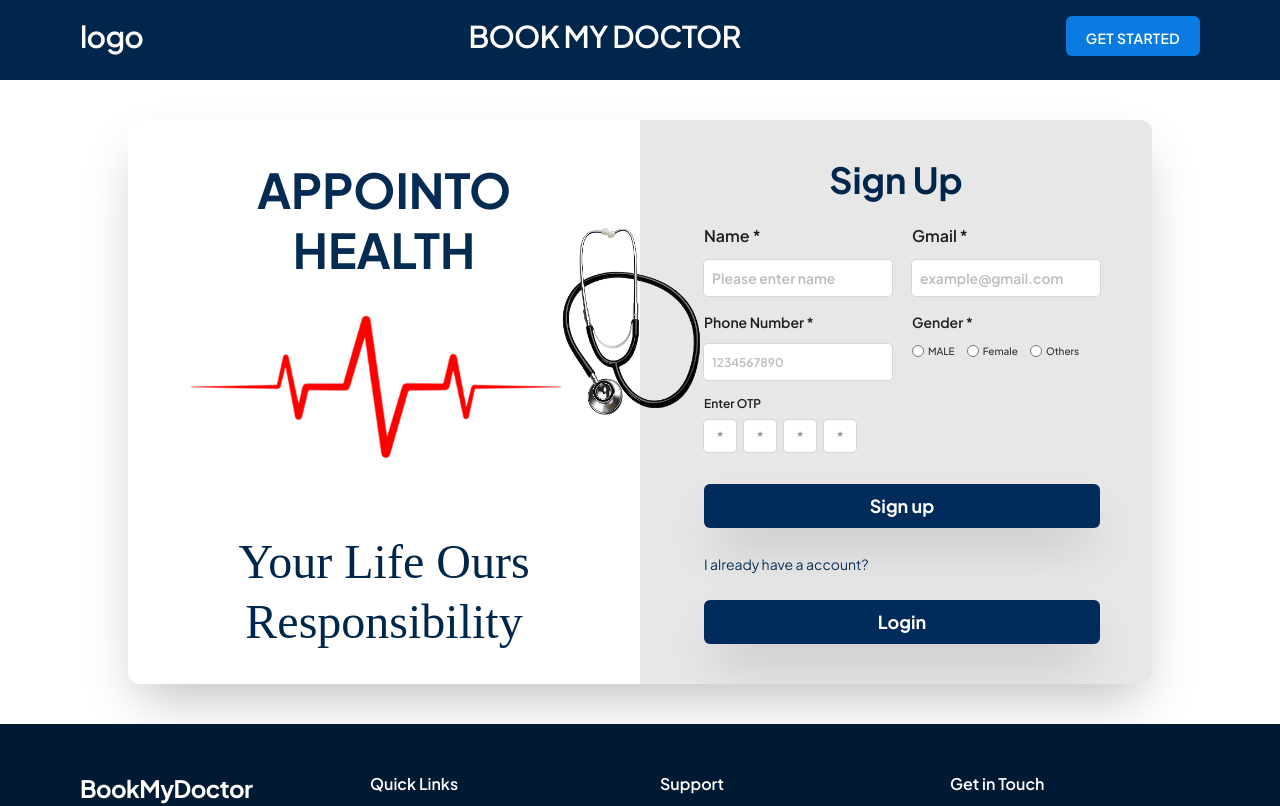
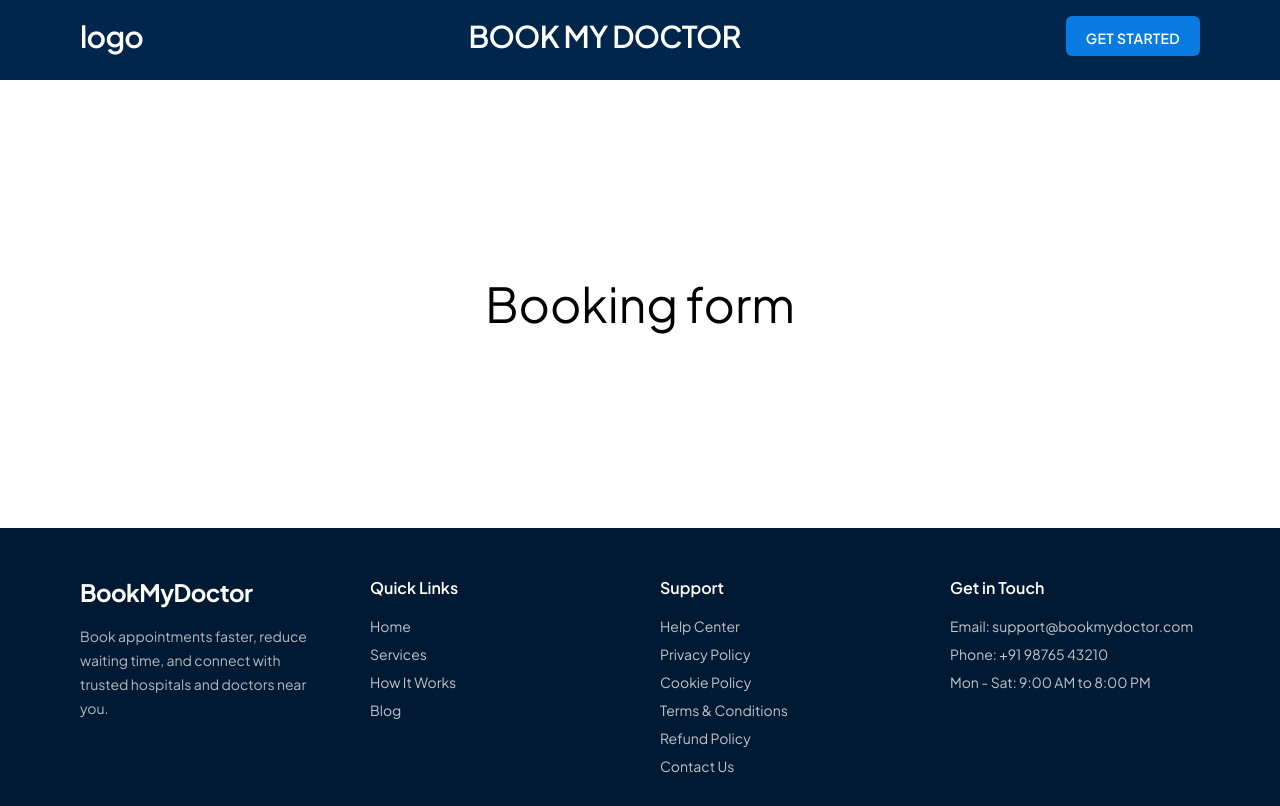
Before and after one commit to Altusd2d/appointoHealth, a Next.js app: page /booking-form in a window 1280 px wide. Shown: the top 806 px of the page. Built offline with nearby package versions, Linux system fonts and the light colour scheme.

Commit message:
booking form

```diff
--- a/src/app/booking-form/page.tsx
+++ b/src/app/booking-form/page.tsx
@@ -1,151 +1,7 @@
-import Image from "next/image";
-import Link from "next/link";
-import sethascope from "../../../public/sign-up/sethascope.png"
-import heartrate from "../../../public/sign-up/heart_rate.png"
-export default function Signup() {
-  return (
-    <main className=" bg-white px-4 py-10 md:px-6">
-      <section className="mx-auto flex w-full max-w-5xl flex-col overflow-hidden
-       bg-[#efefef] md:flex-row md:shadow-2xl rounded-xl">
-        <div className="relative hidden md:flex w-full flex-col items-center
-         justify-between bg-white px-6 pb-8 pt-10 md:w-1/2 md:px-8">
-          <h1 className="z-10 text-center text-4xl font-bold uppercase
-           leading-tight text-[#042b52] lg:text-5xl text-[40px]">
-            Appointo
-            <br />
-            Health
-          </h1>
-
-          <div className="flex items-center ">
-          <Image
-            src={heartrate}
-            alt="Heartbeat line"
-            // width={240}
-            // height={90}
-            className="mt-1 ml-14 w-[30vw] h-[200px] left-[0%]
-            absolute top-40 object-contain"
-          />
-          <Image
-            src={sethascope}
-            alt="Stethoscope"
-            // width={210}
-            // height={280}
-            className="
-             md:w-[20vwpx] h-[290px] xl:-ml-20 -ml-15 object-contain
-             absolute top-20 lg:left-[60%] z-20 left[50%] xl:w-[64vw]"
-            priority
-          />
-          </div>
-
-          <p className="mt-8 text-center text-3xl leading-tight text-[#00264c] [font-family:serif] md:text-5xl">
-            Your Life Ours
-            <br />
-            Responsibility
-          </p>
-        </div>
-
-        <div className="relative w-full overflow-hidden bg-[#e7e7e7] px-6 py-8 md:w-1/2 md:px-10 md:py-10">
-          <div className="pointer-events-none absolute inset-0 md:hidden">
-            <Image
-              src={heartrate}
-              alt=""
-              fill
-              className="object-cover opacity-25 blur-[1px]"
-            />
-            <div className="absolute inset-0 bg-white/35 backdrop-blur-[3px]" />
-            <p className="absolute left-1/2 top-5 -translate-x-1/2 text-center text-6xl font-bold uppercase leading-[0.9] text-[#0a2d54]/8">
-              Appointo
-              <br />
-              Health
-            </p>
-            <p className="absolute bottom-8 left-1/2 -translate-x-1/2 text-center text-5xl leading-tight text-[#0a2d54]/10 [font-family:serif]">
-              Your Life Ours
-              <br />
-              Responsibility
-            </p>
-          </div>
-
-          <h2 className="relative z-10 mb-6 text-center text-4xl font-bold text-[#00264c]">Sign Up</h2>
-
-          <form className="relative z-10 space-y-4 xl:pl-6 xl:pr-3">
-            <div className="grid grid-cols-1 gap-5 md:grid-cols-2">
-              <label className=" font-semibold text-[#1f1f1f]">
-                Name *
-                <input
-                  type="text"
-                  placeholder="Please enter name"
-                  className="mt-3 h-9 md:text-sm w-full rounded bg-white px-2 text-xs text-[#1d1d1d] outline-none ring-1 ring-[#d7d7d7] placeholder:text-[#bcbcbc]"
-                />
-              </label>
-              <label className="font-semibold text-[#1f1f1f]">
-                Gmail *
-                <input
-                  type="email"
-                  placeholder="example@gmail.com"
-                  className="mt-3 h-9 w-full md:text-sm rounded bg-white px-2 text-xs text-[#1d1d1d] outline-none ring-1 ring-[#d7d7d7] placeholder:text-[#bcbcbc]"
-                />
-              </label>
-            </div>
-
-            <div className="grid grid-cols-1 gap-5 md:grid-cols-2 ">
-              <label className="text-xs md:text-sm font-semibold text-[#1f1f1f]">
-                Phone Number *
-                <input
-                  type="tel"
-                  placeholder="1234567890"
-                  className="mt-3 h-9 w-full rounded bg-white px-2 text-xs text-[#1d1d1d] outline-none ring-1 ring-[#d7d7d7] placeholder:text-[#bcbcbc]"
-                />
-              </label>
-              <fieldset className="text-xs md:text-sm font-semibold text-[#1f1f1f]">
-                <legend className="mb-1 mt-4">Gender *</legend>
-                <div className="mt-2 flex items-center gap-3 text-[10px] font-medium text-[#303030]">
-                  <label className="flex items-center gap-1">
-                    <input type="radio" name="gender" className="h-3 w-3" /> MALE
-                  </label>
-                  <label className="flex items-center gap-1">
-                    <input type="radio" name="gender" className="h-3 w-3" /> Female
-                  </label>
-                  <label className="flex items-center gap-1">
-                    <input type="radio" name="gender" className="h-3 w-3" /> Others
-                  </label>
-                </div>
-              </fieldset>
-            </div>
-
-            <div>
-              <p className="text-xs font-semibold text-[#1f1f1f]">Enter OTP</p>
-              <div className="mt-2 flex gap-2">
-                {[0, 1, 2, 3].map((slot) => (
-                  <input
-                    key={slot}
-                    maxLength={1}
-                    placeholder="*"
-                    className="h-8 w-8 rounded bg-white text-center text-sm outline-none ring-1 ring-[#d7d7d7]"
-                  />
-                ))}
-              </div>
-            </div>
-
-            <button
-              type="submit"
-              className="mt-4 h-11 w-full rounded-md shadow-2xl bg-[#002b5a]
-               text-lg font-bold text-white "
-            >
-              Sign up
-            </button>
-
-            <p className="py-2.5 text-sm text-[#0d3055]">I already have a account?</p>
-
-            <Link
-              href="/login"
-              className="flex h-11 w-full items-center justify-center rounded-md bg-[#002b5a]
-              text-lg font-bold text-white shadow-2xl"
-            >
-              Login
-            </Link>
-          </form>
-        </div>
-      </section>
-    </main>
-  );
+export default function BookingForm(){
+  return(
+    <div className="text-5xl my-50 text-center">
+      Booking form
+    </div>
+  )
 }
--- a/src/app/hospital/page.tsx
+++ b/src/app/hospital/page.tsx
@@ -101,12 +101,13 @@ export default function HospitalSearch() {
                 </p>
 
                 <div className="mt-6 flex flex-col sm:gap-40 gap-5 sm:flex-row sm:items-center sm:justify-betwee">
-                  <button
-                    type="button"
+                  <Link
+                    // type="button"
+                    href="/booking-form"
                     className="rounded-lg bg-[#0066cc] px-5 py-3 text-base font-semibold text-white shadow-md transition hover:bg-sky-700"
                   >
                     Book an appointment
-                  </button>
+                  </Link>
                   <Link
                     // type="button"
                     href={`/hospital/${hospital.slug}`}
--- a/src/app/login/page.tsx
+++ b/src/app/login/page.tsx
@@ -85,7 +85,7 @@ export default function Login() {
 
             </div>
 
-            <div>
+            {/* <div>
               <p className="text-xs font-semibold text-[#1f1f1f]">Enter OTP</p>
               <div className="mt-2 flex gap-2">
                 {[0, 1, 2, 3].map((slot) => (
@@ -97,7 +97,7 @@ export default function Login() {
                   />
                 ))}
               </div>
-            </div>
+            </div> */}
 
             <button
               type="submit"
```
